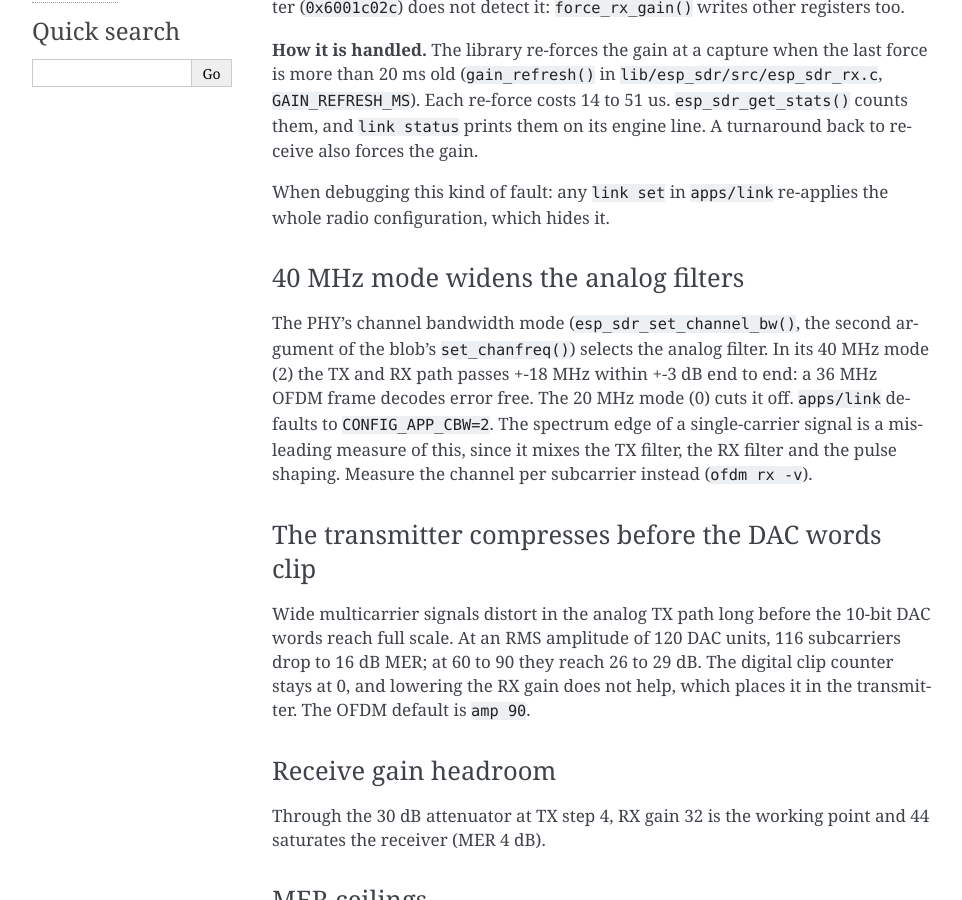
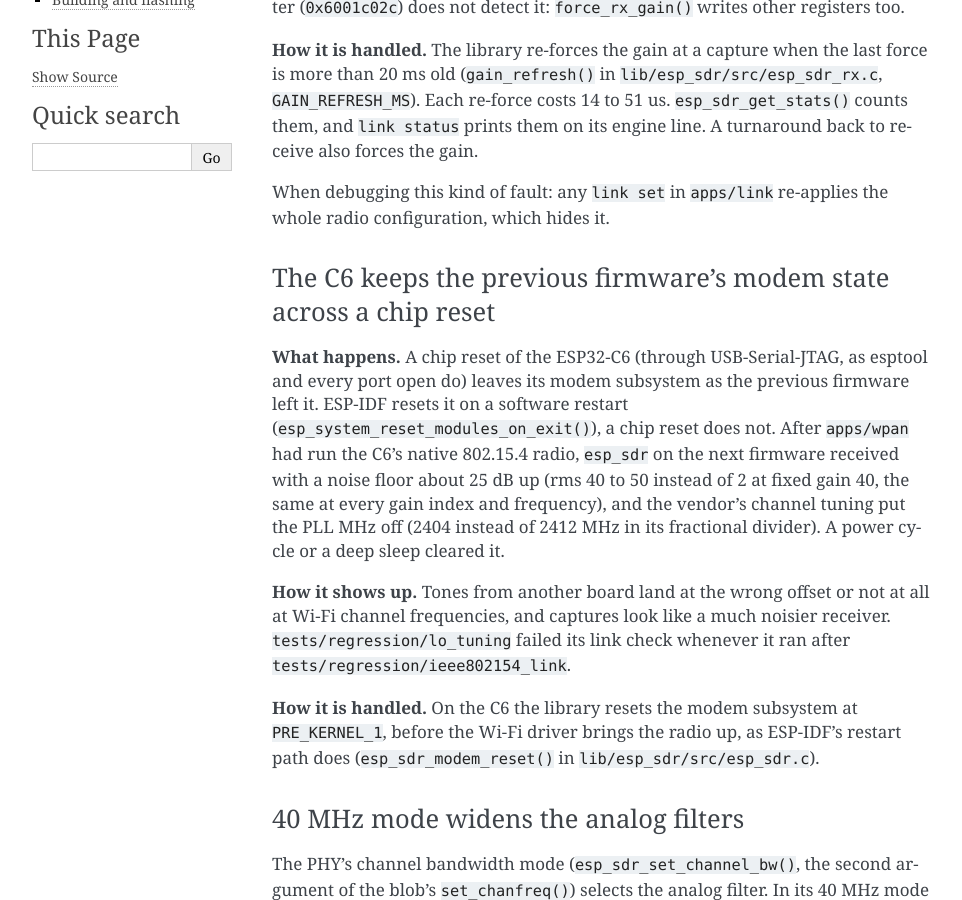
Before and after one commit to cyber-murmel/esp-sdr-zephyr, a Sphinx documentation site: the page built from doc/hardware-quirks.md, in a window 1280 px wide and 900 px high, scrolled down 651 px. Shown: the whole window, without its empty margins (148-1110 px from the left). Built offline with Sphinx 7.4.7, drawn with Linux system fonts in a browser that asks for light colours; some of the changed text lies outside the part shown.

Commit message:
esp_sdr: reset the C6 modem subsystem at boot
A chip reset of the C6 (through USB-Serial-JTAG, as esptool and every
port open do) leaves its modem subsystem as the previous firmware left
it. ESP-IDF resets it on a software restart, a chip reset does not.
After apps/wpan had run the native 802.15.4 radio, esp_sdr on the next
firmware received with a noise floor about 25 dB up at every gain and
frequency, and the vendor's channel tuning put the PLL MHz off, until a
power cycle or a deep sleep.

On the C6 the library now resets MODEM_SYSCON and MODEM_LPCON at
PRE_KERNEL_1, before the Wi-Fi driver brings the radio up, as
esp_system_reset_modules_on_exit() does. Checked on hardware: after the
native radio had run, the floor at fixed gain 40 is back at rms 2 to 3
(40 to 50 without the reset), and the two-board regression tests pass.

Co-Authored-By: Claude Opus 5.5 <noreply@anthropic.com>

```diff
--- a/doc/hardware-quirks.md
+++ b/doc/hardware-quirks.md
@@ -31,6 +31,27 @@ its engine line. A turnaround back to receive also forces the gain.
 
 When debugging this kind of fault: any `link set` in `apps/link` re-applies
 the whole radio configuration, which hides it.
+
+### The C6 keeps the previous firmware's modem state across a chip reset
+
+**What happens.** A chip reset of the ESP32-C6 (through USB-Serial-JTAG, as
+esptool and every port open do) leaves its modem subsystem as the previous
+firmware left it. ESP-IDF resets it on a software restart
+(`esp_system_reset_modules_on_exit()`), a chip reset does not. After
+`apps/wpan` had run the C6's native 802.15.4 radio, `esp_sdr` on the next
+firmware received with a noise floor about 25 dB up (rms 40 to 50 instead of
+2 at fixed gain 40, the same at every gain index and frequency), and the
+vendor's channel tuning put the PLL MHz off (2404 instead of 2412 MHz in its
+fractional divider). A power cycle or a deep sleep cleared it.
+
+**How it shows up.** Tones from another board land at the wrong offset or
+not at all at Wi-Fi channel frequencies, and captures look like a much
+noisier receiver. `tests/regression/lo_tuning` failed its link check whenever
+it ran after `tests/regression/ieee802154_link`.
+
+**How it is handled.** On the C6 the library resets the modem subsystem at
+`PRE_KERNEL_1`, before the Wi-Fi driver brings the radio up, as ESP-IDF's
+restart path does (`esp_sdr_modem_reset()` in `lib/esp_sdr/src/esp_sdr.c`).
 
 ### 40 MHz mode widens the analog filters
 
```
Also changed, not shown: 1 other file.
